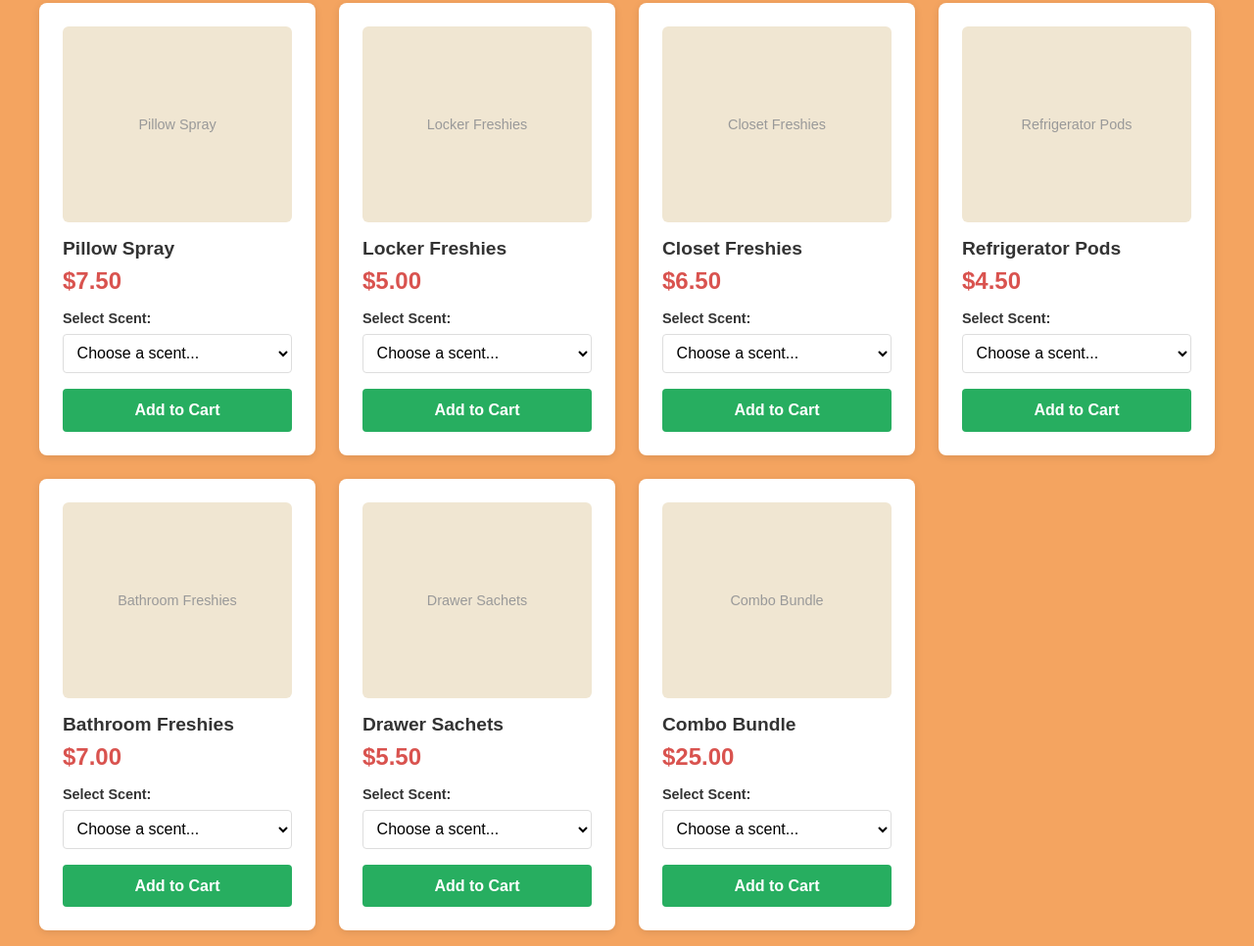
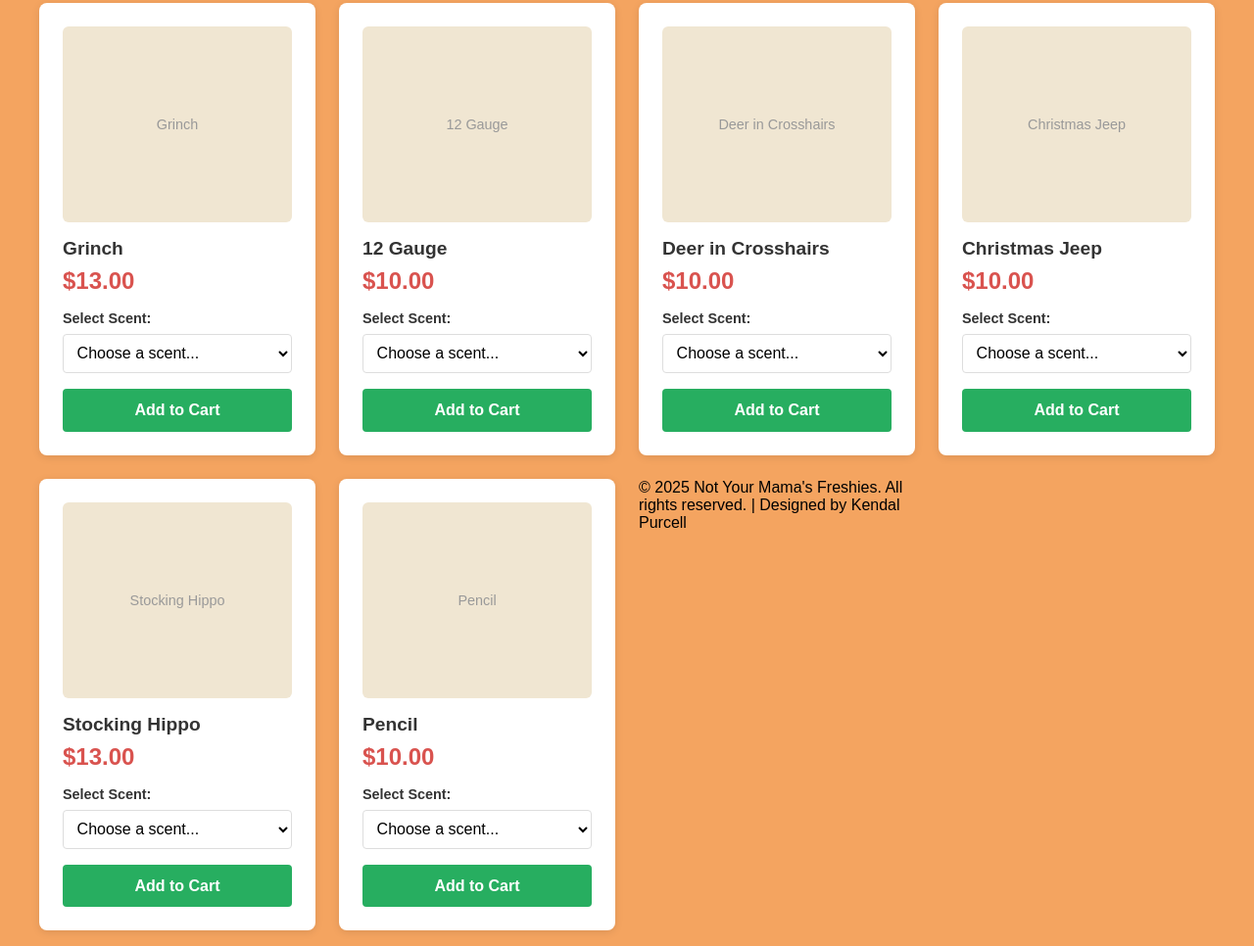
Before and after one commit to Lastfireman95/Notyourmamasfreshies, a plain HTML site: page HTML/Sales-page.html in a window 1280 px wide. Shown: the part 1291-2257 px from the top of the page at 98% size. Drawn offline with Linux system fonts and the light colour scheme.

Commit message:
changes to design and added footer

```diff
--- a/HTML/Sales-page.html
+++ b/HTML/Sales-page.html
@@ -299,10 +299,10 @@
         </form>
       </div>
 
-      <!-- Behind Every -->
+      <!-- Behind Every Bad B**ch is a Car Seat -->
       <div class="product-card">
-        <div class="product-image">Behind Every Bad B**ch</div>
-        <div class="product-name">Behind Every Bad B**ch</div>
+        <div class="product-image">Behind Every Bad B**ch is a Car Seat</div>
+        <div class="product-name">Behind Every Bad B**ch is a Car Seat</div>
         <div class="product-price">$13.00</div>
         <form class="product-form">
           <div class="form-group">
@@ -316,7 +316,7 @@
               <option value="Cinnamon Roll">Cinnamon Roll</option>
             </select>
           </div>
-          <button type="button" onclick="addToCart('Large Rounds', 13.00, this)">Add to Cart</button>
+          <button type="button" onclick="addToCart('Behind Every Bad B**ch is a Car Seat', 13.00, this)">Add to Cart</button>
         </form>
       </div>
 
@@ -337,7 +337,7 @@
               <option value="Cinnamon Roll">Cinnamon Roll</option>
             </select>
           </div>
-          <button type="button" onclick="addToCart('Car Vent Clips', 8.00, this)">Add to Cart</button>
+          <button type="button" onclick="addToCart('Winter Cow', 13.00, this)">Add to Cart</button>
         </form>
       </div>
 
@@ -358,7 +358,7 @@
               <option value="Cinnamon Roll">Cinnamon Roll</option>
             </select>
           </div>
-          <button type="button" onclick="addToCart('Hanging Charms', 6.00, this)">Add to Cart</button>
+          <button type="button" onclick="addToCart('Donut', 10.00, this)">Add to Cart</button>
         </form>
       </div>
 
@@ -372,14 +372,14 @@
             <label for="scent-6">Select Scent:</label>
             <select name="scent" id="scent-6">
               <option value="">Choose a scent...</option>
-              <option value="vanilla">Vanilla</option>
-              <option value="lavender">Lavender</option>
-              <option value="citrus">Citrus</option>
-              <option value="pine">Pine</option>
-              <option value="ocean">Ocean Breeze</option>
+              <option value="Narcissist">Narcissist</option>
+              <option value="Diva">Diva</option>
+              <option value="Vanilla">Vanilla</option>
+              <option value="Pumpkin Spice">Pumpkin Spice</option>
+              <option value="Cinnamon Roll">Cinnamon Roll</option>
             </select>
           </div>
-          <button type="button" onclick="addToCart('Wax Melts Set', 12.00, this)">Add to Cart</button>
+          <button type="button" onclick="addToCart('Tree Cake', 7.00, this)">Add to Cart</button>
         </form>
       </div>
 
@@ -400,7 +400,7 @@
               <option value="Cinnamon Roll">Cinnamon Roll</option>
             </select>
           </div>
-          <button type="button" onclick="addToCart('Home Spray', 9.00, this)">Add to Cart</button>
+          <button type="button" onclick="addToCart('Coffee Cup', 10.00, this)">Add to Cart</button>
         </form>
       </div>
 
@@ -421,15 +421,15 @@
               <option value="Cinnamon Roll">Cinnamon Roll</option>
             </select>
           </div>
-          <button type="button" onclick="addToCart('Car Spray', 8.50, this)">Add to Cart</button>
+          <button type="button" onclick="addToCart('Pumpkin', 13.00, this)">Add to Cart</button>
         </form>
       </div>
 
-      <!-- Product 9 -->
+      <!-- Grinch -->
       <div class="product-card">
-        <div class="product-image">Pillow Spray</div>
-        <div class="product-name">Pillow Spray</div>
-        <div class="product-price">$7.50</div>
+        <div class="product-image">Grinch</div>
+        <div class="product-name">Grinch</div>
+        <div class="product-price">$13.00</div>
         <form class="product-form">
           <div class="form-group">
             <label for="scent-9">Select Scent:</label>
@@ -442,15 +442,15 @@
               <option value="Cinnamon Roll">Cinnamon Roll</option>
             </select>
           </div>
-          <button type="button" onclick="addToCart('Pillow Spray', 7.50, this)">Add to Cart</button>
+          <button type="button" onclick="addToCart('Grinch', 13.00, this)">Add to Cart</button>
         </form>
       </div>
 
-      <!-- Product 10 -->
+      <!-- 12 Gauge -->
       <div class="product-card">
-        <div class="product-image">Locker Freshies</div>
-        <div class="product-name">Locker Freshies</div>
-        <div class="product-price">$5.00</div>
+        <div class="product-image">12 Gauge</div>
+        <div class="product-name">12 Gauge</div>
+        <div class="product-price">$10.00</div>
         <form class="product-form">
           <div class="form-group">
             <label for="scent-10">Select Scent:</label>
@@ -463,15 +463,15 @@
               <option value="Cinnamon Roll">Cinnamon Roll</option>
             </select>
           </div>
-          <button type="button" onclick="addToCart('Locker Freshies', 5.00, this)">Add to Cart</button>
+          <button type="button" onclick="addToCart('12 Gauge', 10.00, this)">Add to Cart</button>
         </form>
       </div>
 
-      <!-- Product 11 -->
+      <!-- Deer in Crosshairs -->
       <div class="product-card">
-        <div class="product-image">Closet Freshies</div>
-        <div class="product-name">Closet Freshies</div>
-        <div class="product-price">$6.50</div>
+        <div class="product-image">Deer in Crosshairs</div>
+        <div class="product-name">Deer in Crosshairs</div>
+        <div class="product-price">$10.00</div>
         <form class="product-form">
           <div class="form-group">
             <label for="scent-11">Select Scent:</label>
@@ -484,15 +484,15 @@
               <option value="Cinnamon Roll">Cinnamon Roll</option>
             </select>
           </div>
-          <button type="button" onclick="addToCart('Closet Freshies', 6.50, this)">Add to Cart</button>
+          <button type="button" onclick="addToCart('Deer in Crosshairs', 10.00, this)">Add to Cart</button>
         </form>
       </div>
 
-      <!-- Product 12 -->
+      <!-- Christmas Jeep -->
       <div class="product-card">
-        <div class="product-image">Refrigerator Pods</div>
-        <div class="product-name">Refrigerator Pods</div>
-        <div class="product-price">$4.50</div>
+        <div class="product-image">Christmas Jeep</div>
+        <div class="product-name">Christmas Jeep</div>
+        <div class="product-price">$10.00</div>
         <form class="product-form">
           <div class="form-group">
             <label for="scent-12">Select Scent:</label>
@@ -505,15 +505,15 @@
               <option value="Cinnamon Roll">Cinnamon Roll</option>
             </select>
           </div>
-          <button type="button" onclick="addToCart('Refrigerator Pods', 4.50, this)">Add to Cart</button>
+          <button type="button" onclick="addToCart('Christmas Jeep', 10.00, this)">Add to Cart</button>
         </form>
       </div>
 
-      <!-- Product 13 -->
+      <!-- Stocking Hippo -->
       <div class="product-card">
-        <div class="product-image">Bathroom Freshies</div>
-        <div class="product-name">Bathroom Freshies</div>
-        <div class="product-price">$7.00</div>
+        <div class="product-image">Stocking Hippo</div>
+        <div class="product-name">Stocking Hippo</div>
+        <div class="product-price">$13.00</div>
         <form class="product-form">
           <div class="form-group">
             <label for="scent-13">Select Scent:</label>
@@ -526,15 +526,15 @@
               <option value="Cinnamon Roll">Cinnamon Roll</option>
             </select>
           </div>
-          <button type="button" onclick="addToCart('Bathroom Freshies', 7.00, this)">Add to Cart</button>
+          <button type="button" onclick="addToCart('Stocking Hippo', 13.00, this)">Add to Cart</button>
         </form>
       </div>
 
-      <!-- Product 14 -->
+      <!-- Pencil -->
       <div class="product-card">
-        <div class="product-image">Drawer Sachets</div>
-        <div class="product-name">Drawer Sachets</div>
-        <div class="product-price">$5.50</div>
+        <div class="product-image">Pencil</div>
+        <div class="product-name">Pencil</div>
+        <div class="product-price">$10.00</div>
         <form class="product-form">
           <div class="form-group">
             <label for="scent-14">Select Scent:</label>
@@ -547,31 +547,9 @@
               <option value="Cinnamon Roll">Cinnamon Roll</option>
             </select>
           </div>
-          <button type="button" onclick="addToCart('Drawer Sachets', 5.50, this)">Add to Cart</button>
+          <button type="button" onclick="addToCart('Pencil', 10.00, this)">Add to Cart</button>
         </form>
       </div>
-
-      <!-- Product 15 -->
-      <div class="product-card">
-        <div class="product-image">Combo Bundle</div>
-        <div class="product-name">Combo Bundle</div>
-        <div class="product-price">$25.00</div>
-        <form class="product-form">
-          <div class="form-group">
-            <label for="scent-15">Select Scent:</label>
-            <select name="scent" id="scent-15">
-              <option value="">Choose a scent...</option>
-              <option value="Narcissist">Narcissist</option>
-              <option value="Diva">Diva</option>
-              <option value="Vanilla">Vanilla</option>
-              <option value="Pumpkin Spice">Pumpkin Spice</option>
-              <option value="Cinnamon Roll">Cinnamon Roll</option>
-            </select>
-          </div>
-          <button type="button" onclick="addToCart('Combo Bundle', 25.00, this)">Add to Cart</button>
-        </form>
-      </div>
-    </div>
 
     <script>
       // Add to cart requires choosing a predefined Cardstock design for applicable products
@@ -735,5 +713,10 @@
         initCustomSelects();
       });
     </script>
+    <footer>
+      <p>
+       &copy; 2025 Not Your Mama's Freshies. All rights reserved. | Designed by Kendal Purcell
+      </p>
+    </footer>
   </body>
 </html>
```
Also changed, not shown: HTML/admin-dashboard.html (+18 -0 lines), HTML/admin-login.html (+19 -0 lines), HTML/cart.html (+19 -0 lines), index.html (+18 -0 lines), 2 other files.
